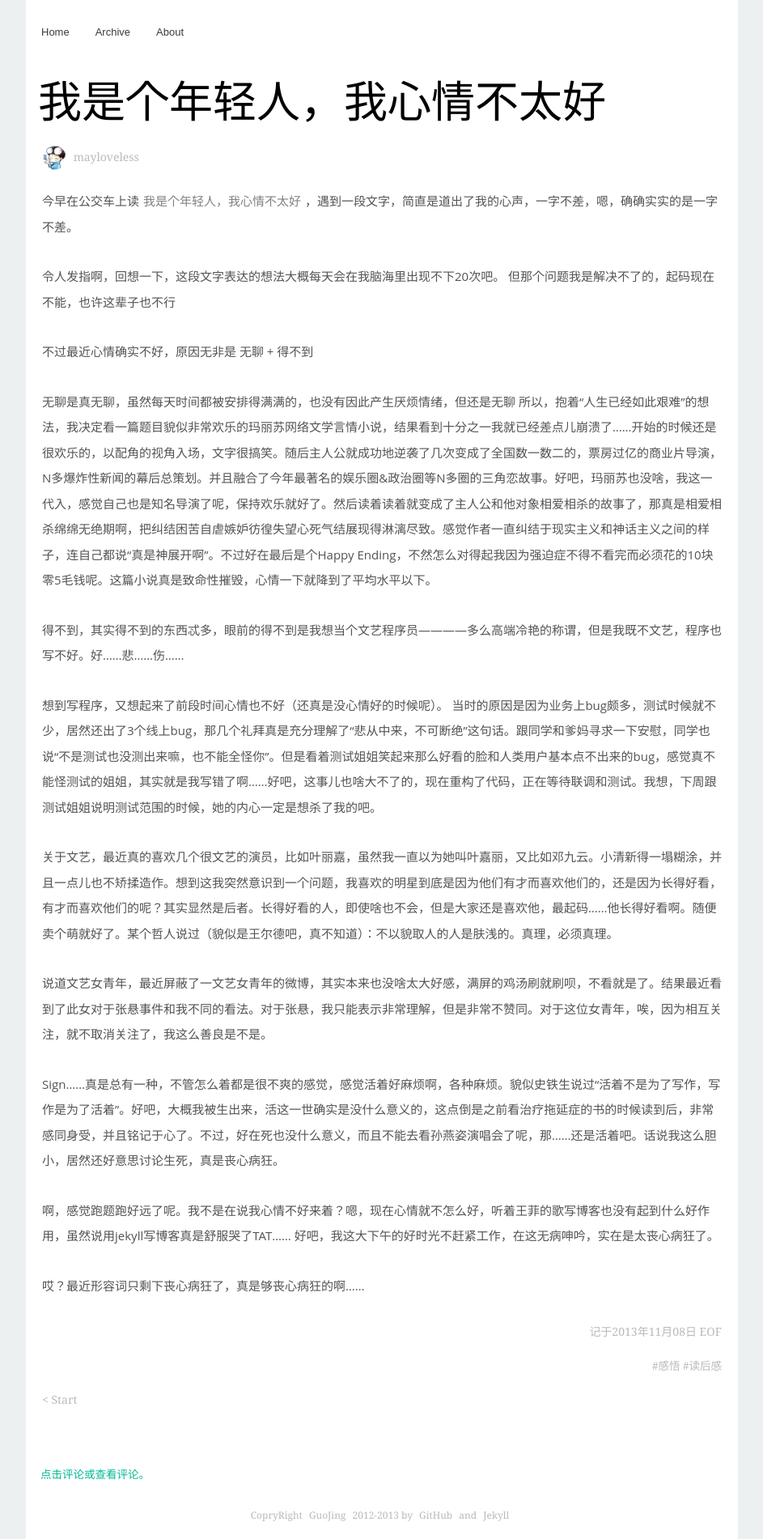
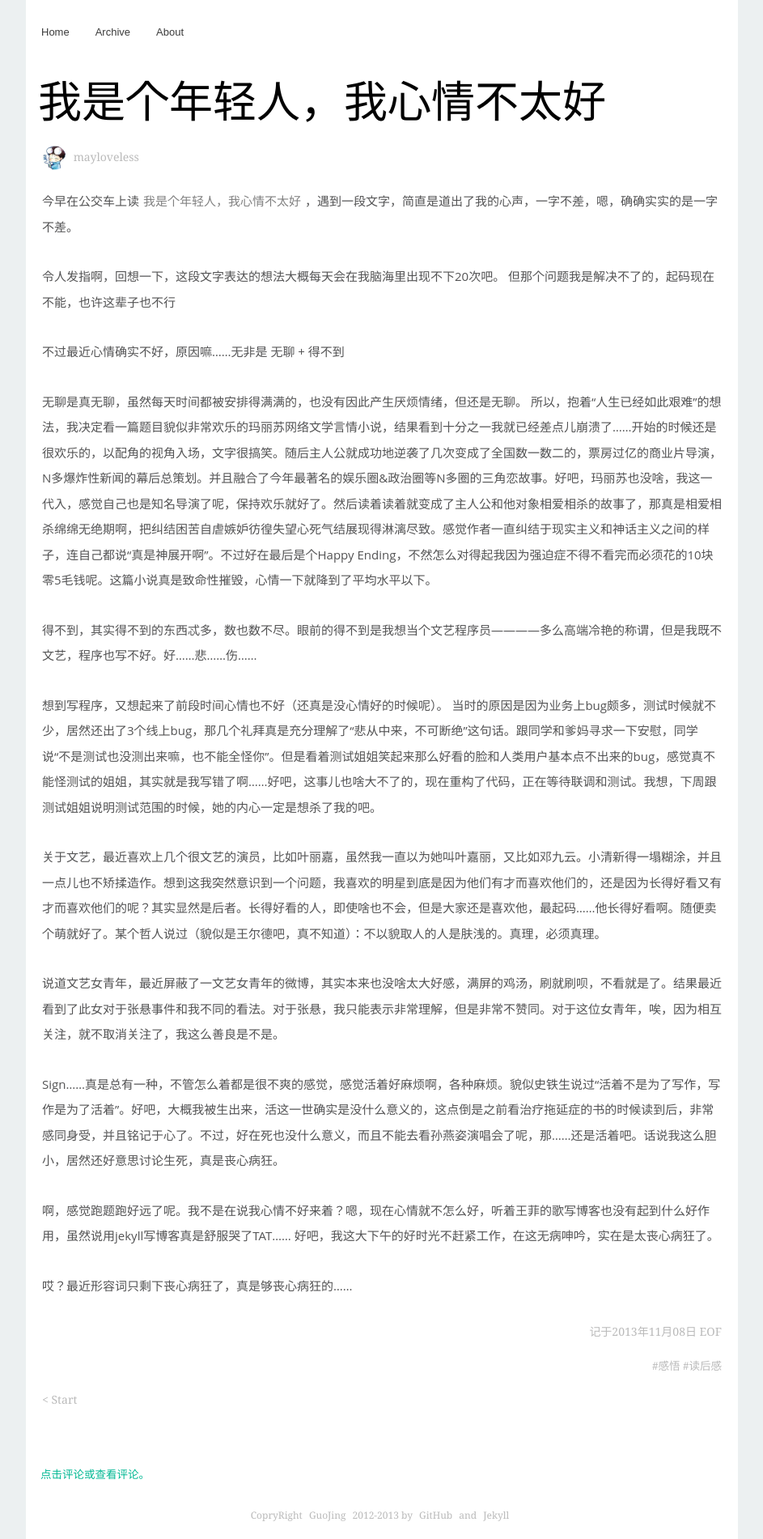
Before and after one commit to mayloveless/wanglingfei.github.com, a Jekyll site: the page built from _posts/nonsense/2013-11-08-bad-mood.md, in a window 1280 px wide. Shown: the whole page at 81% size, without its empty margins (168-1111 px from the left). Built offline with Jekyll 4.4.1, drawn with Linux system fonts in a browser that asks for light colours; nearby versions of some CDN libraries; library files that are not in the unit come from our copies; Markdown is read by kramdown in place of the engine named in the settings.

Commit message:
add new post

```diff
--- a/_posts/nonsense/2013-11-08-bad-mood.md
+++ b/_posts/nonsense/2013-11-08-bad-mood.md
@@ -12,22 +12,22 @@ tags: 感悟 读后感
 但那个问题我是解决不了的，起码现在不能，也许这辈子也不行
 
 
-不过最近心情确实不好，原因无非是 无聊 + 得不到
+不过最近心情确实不好，原因嘛……无非是 无聊 + 得不到
 
-无聊是真无聊，虽然每天时间都被安排得满满的，也没有因此产生厌烦情绪，但还是无聊
+无聊是真无聊，虽然每天时间都被安排得满满的，也没有因此产生厌烦情绪，但还是无聊。
 所以，抱着“人生已经如此艰难”的想法，我决定看一篇题目貌似非常欢乐的玛丽苏网络文学言情小说，结果看到十分之一我就已经差点儿崩溃了……开始的时候还是很欢乐的，以配角的视角入场，文字很搞笑。随后主人公就成功地逆袭了几次变成了全国数一数二的，票房过亿的商业片导演，N多爆炸性新闻的幕后总策划。并且融合了今年最著名的娱乐圈&政治圈等N多圈的三角恋故事。好吧，玛丽苏也没啥，我这一代入，感觉自己也是知名导演了呢，保持欢乐就好了。然后读着读着就变成了主人公和他对象相爱相杀的故事了，那真是相爱相杀绵绵无绝期啊，把纠结困苦自虐嫉妒彷徨失望心死气结展现得淋漓尽致。感觉作者一直纠结于现实主义和神话主义之间的样子，连自己都说“真是神展开啊”。不过好在最后是个Happy Ending，不然怎么对得起我因为强迫症不得不看完而必须花的10块零5毛钱呢。这篇小说真是致命性摧毁，心情一下就降到了平均水平以下。
 
-得不到，其实得不到的东西忒多，眼前的得不到是我想当个文艺程序员————多么高端冷艳的称谓，但是我既不文艺，程序也写不好。好……悲……伤……
+得不到，其实得不到的东西忒多，数也数不尽。眼前的得不到是我想当个文艺程序员————多么高端冷艳的称谓，但是我既不文艺，程序也写不好。好……悲……伤……
 
 想到写程序，又想起来了前段时间心情也不好（还真是没心情好的时候呢）。
-当时的原因是因为业务上bug颇多，测试时候就不少，居然还出了3个线上bug，那几个礼拜真是充分理解了“悲从中来，不可断绝”这句话。跟同学和爹妈寻求一下安慰，同学也说“不是测试也没测出来嘛，也不能全怪你”。但是看着测试姐姐笑起来那么好看的脸和人类用户基本点不出来的bug，感觉真不能怪测试的姐姐，其实就是我写错了啊……好吧，这事儿也啥大不了的，现在重构了代码，正在等待联调和测试。我想，下周跟测试姐姐说明测试范围的时候，她的内心一定是想杀了我的吧。
+当时的原因是因为业务上bug颇多，测试时候就不少，居然还出了3个线上bug，那几个礼拜真是充分理解了“悲从中来，不可断绝”这句话。跟同学和爹妈寻求一下安慰，同学说“不是测试也没测出来嘛，也不能全怪你”。但是看着测试姐姐笑起来那么好看的脸和人类用户基本点不出来的bug，感觉真不能怪测试的姐姐，其实就是我写错了啊……好吧，这事儿也啥大不了的，现在重构了代码，正在等待联调和测试。我想，下周跟测试姐姐说明测试范围的时候，她的内心一定是想杀了我的吧。
 
-关于文艺，最近真的喜欢几个很文艺的演员，比如叶丽嘉，虽然我一直以为她叫叶嘉丽，又比如邓九云。小清新得一塌糊涂，并且一点儿也不矫揉造作。想到这我突然意识到一个问题，我喜欢的明星到底是因为他们有才而喜欢他们的，还是因为长得好看，有才而喜欢他们的呢？其实显然是后者。长得好看的人，即使啥也不会，但是大家还是喜欢他，最起码……他长得好看啊。随便卖个萌就好了。某个哲人说过（貌似是王尔德吧，真不知道）：不以貌取人的人是肤浅的。真理，必须真理。
+关于文艺，最近喜欢上几个很文艺的演员，比如叶丽嘉，虽然我一直以为她叫叶嘉丽，又比如邓九云。小清新得一塌糊涂，并且一点儿也不矫揉造作。想到这我突然意识到一个问题，我喜欢的明星到底是因为他们有才而喜欢他们的，还是因为长得好看又有才而喜欢他们的呢？其实显然是后者。长得好看的人，即使啥也不会，但是大家还是喜欢他，最起码……他长得好看啊。随便卖个萌就好了。某个哲人说过（貌似是王尔德吧，真不知道）：不以貌取人的人是肤浅的。真理，必须真理。
 
-说道文艺女青年，最近屏蔽了一文艺女青年的微博，其实本来也没啥太大好感，满屏的鸡汤刷就刷呗，不看就是了。结果最近看到了此女对于张悬事件和我不同的看法。对于张悬，我只能表示非常理解，但是非常不赞同。对于这位女青年，唉，因为相互关注，就不取消关注了，我这么善良是不是。
+说道文艺女青年，最近屏蔽了一文艺女青年的微博，其实本来也没啥太大好感，满屏的鸡汤，刷就刷呗，不看就是了。结果最近看到了此女对于张悬事件和我不同的看法。对于张悬，我只能表示非常理解，但是非常不赞同。对于这位女青年，唉，因为相互关注，就不取消关注了，我这么善良是不是。
 
 Sign……真是总有一种，不管怎么着都是很不爽的感觉，感觉活着好麻烦啊，各种麻烦。貌似史铁生说过“活着不是为了写作，写作是为了活着”。好吧，大概我被生出来，活这一世确实是没什么意义的，这点倒是之前看治疗拖延症的书的时候读到后，非常感同身受，并且铭记于心了。不过，好在死也没什么意义，而且不能去看孙燕姿演唱会了呢，那……还是活着吧。话说我这么胆小，居然还好意思讨论生死，真是丧心病狂。
 
 啊，感觉跑题跑好远了呢。我不是在说我心情不好来着？嗯，现在心情就不怎么好，听着王菲的歌写博客也没有起到什么好作用，虽然说用jekyll写博客真是舒服哭了TAT…… 好吧，我这大下午的好时光不赶紧工作，在这无病呻吟，实在是太丧心病狂了。
 
-哎？最近形容词只剩下丧心病狂了，真是够丧心病狂的啊……
+哎？最近形容词只剩下丧心病狂了，真是够丧心病狂的……
```
